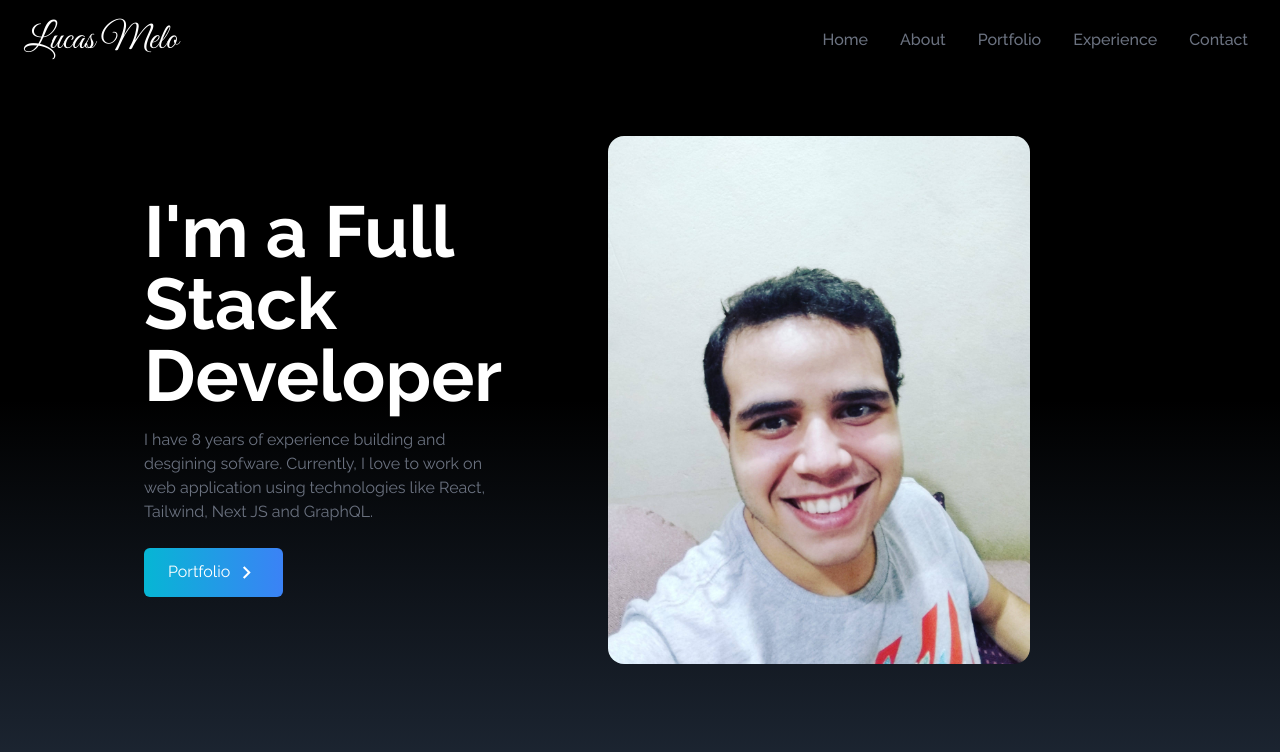
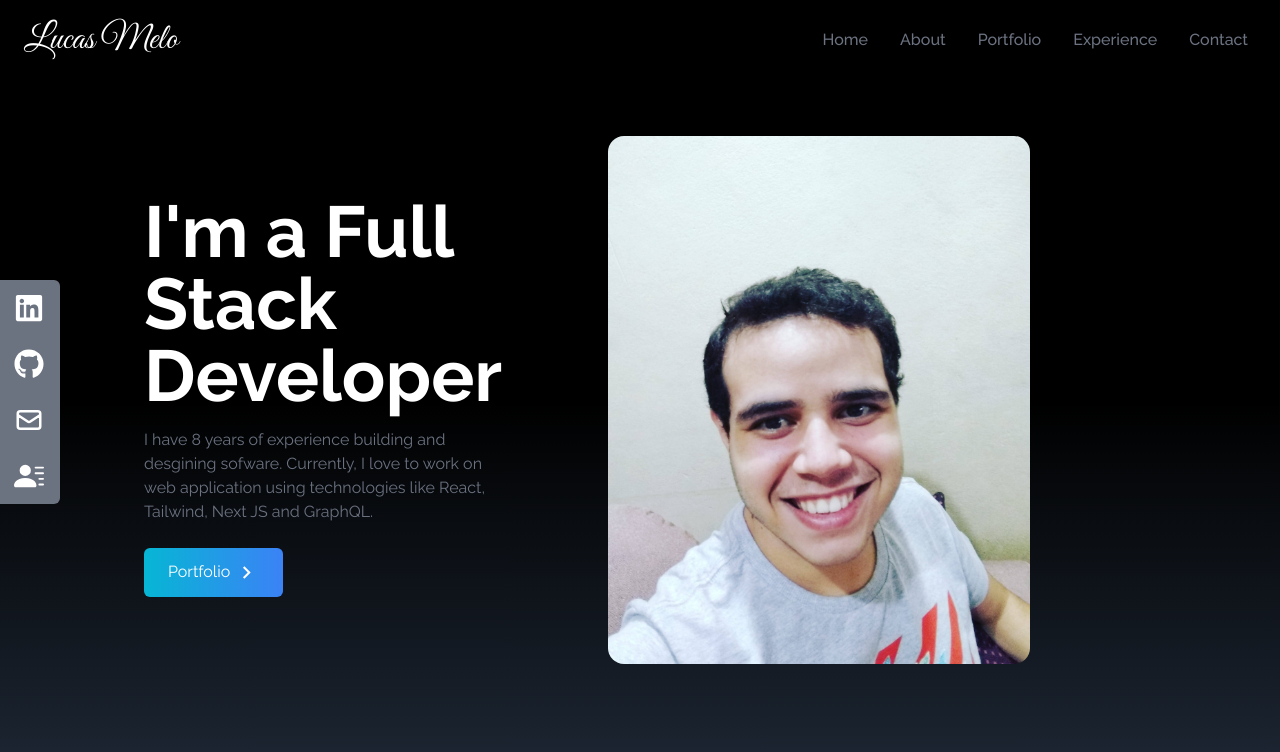
Before and after one commit to lucasmelosilva/portifolio, a React (Vite) app: page / in a window 1280 px wide. Shown: the top 752 px of the page. Built offline with nearby package versions, Linux system fonts and the light colour scheme.

Commit message:
add sociallinks

```diff
--- a/src/App.jsx
+++ b/src/App.jsx
@@ -1,5 +1,6 @@
 import { NavBar } from "./components/NavBar"
 import { Home } from "./components/Home"
+import { SocialLinks } from "./components/SocialLinks"
 
 function App() {
 
@@ -7,6 +8,7 @@
     <div>
       <NavBar />
       <Home />
+      <SocialLinks />
     </div>
   )
 }
--- /dev/null
+++ b/src/components/SocialLinks.jsx
@@ -0,0 +1,64 @@
+import { FaGithub, FaLinkedin } from "react-icons/fa"
+import { HiOutlineMail } from "react-icons/hi"
+import { BsFillPersonLinesFill } from "react-icons/bs"
+
+function SocialLinks() {
+  const links = [
+    {
+      id: 1,
+      child: (
+        <>Linkedin <FaLinkedin size={30} /></>
+      ),
+      href: "#",
+      style: 'rounded-tr-md'
+    },
+    {
+      id: 2,
+      child: (
+        <>GitHub <FaGithub size={30} /></>
+      ),
+      href: "#",
+    },
+    {
+      id: 3,
+      child: (
+        <>Mail <HiOutlineMail size={30} /></>
+      ),
+      href: "mailto:foo@gmail.com",
+    },
+    {
+      id: 4,
+      child: (
+        <>Resume <BsFillPersonLinesFill size={30} /></>
+      ),
+      href: "/resume.pdf",
+      style: 'rounded-br-md',
+      download: true
+    }
+  ]
+
+  return (
+    <div className="hidden lg:flex flex-col top-[35%] left-0 fixed">
+      <ul>
+        {
+          links.map(({ id, child, href, style, download, }) => (
+            <li key={id} className={"flex justify-between items-center w-40 h-14 px-4 bg-gray-500 ml-[-100px] hover:ml-[-10px] duration-300 hover:rounded-md" + " " + style}>
+              <a
+                href={href}
+                className="flex justify-between items-center w-full text-white"
+                download={download}
+                target="_blank"
+                rel="noreferrer"
+              >
+                {child}
+              </a>
+            </li>
+
+          ))
+        }
+      </ul>
+    </div>
+  )
+}
+
+export { SocialLinks }
```
